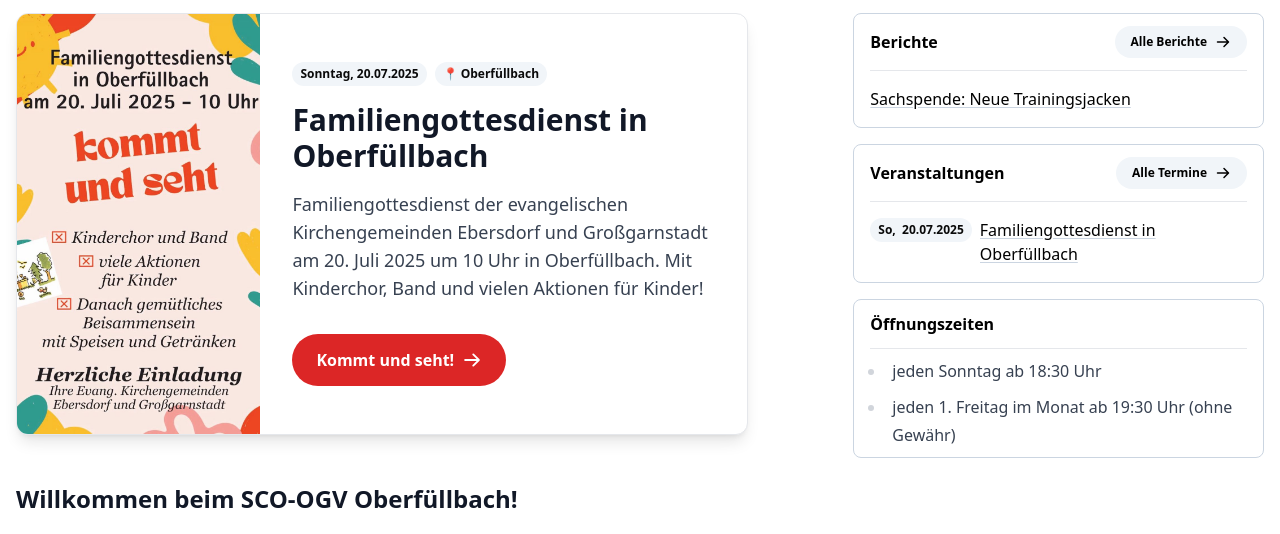
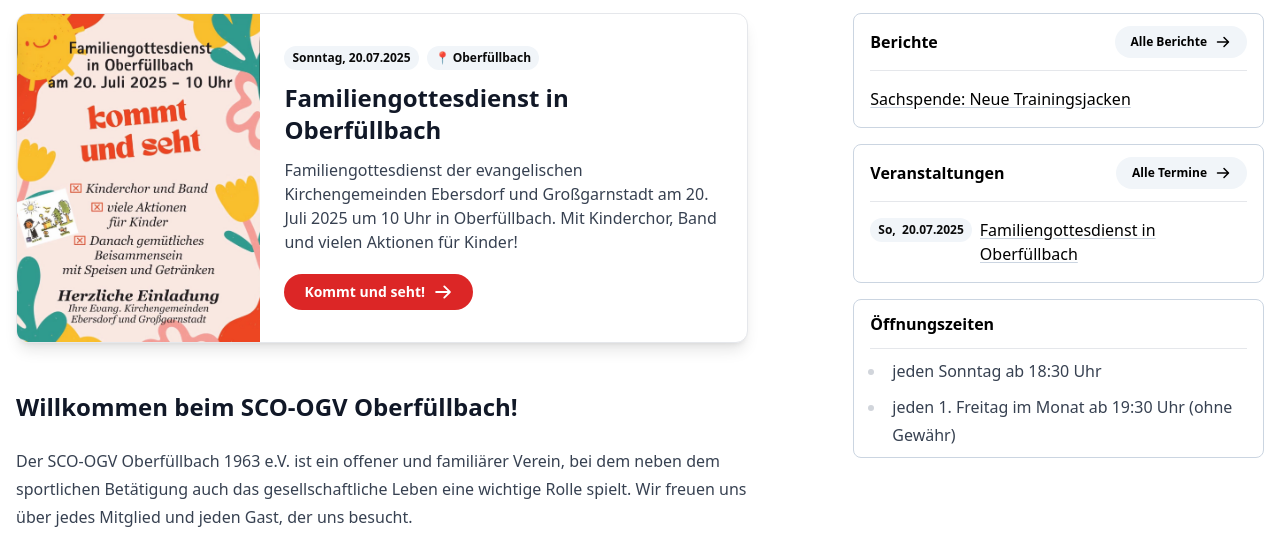
Before and after one commit to ingomc/astro-sco, an Astro site: page / in a window 1280 px wide. Shown: the part 483-1017 px from the top of the page. Built offline with nearby package versions, Linux system fonts and the light colour scheme; Astro itself is replaced by a stand-in of ours.

Commit message:
Adjust EventBanner styles and update section margin on index page

```diff
--- a/src/components/EventBanner.astro
+++ b/src/components/EventBanner.astro
@@ -19,15 +19,15 @@ const finalImageUrl = `/public${event.data.heroImage}`
             alt={event.data.title}
             width="400"
             height="300"
-            class="w-full h-48 lg:h-full object-cover object-top"
+            class="w-full h-40 lg:h-full object-cover object-top"
             widths={[200, 400]}
             sizes="(max-width: 1024px) 100vw, 400px"
           />
         </div>
       )}
 
-      <div class="flex-1 p-6 lg:p-8 lg:py-12">
-        <div class="space-y-4">
+      <div class="flex-1 p-4 lg:p-6 lg:py-8">
+        <div class="space-y-3">
           <div class="flex flex-wrap gap-2">
             <BadgeMini>
               <strong>
@@ -42,16 +42,16 @@ const finalImageUrl = `/public${event.data.heroImage}`
             )}
           </div>
 
-          <h2 class="text-2xl lg:text-3xl font-bold text-gray-900">
+          <h2 class="text-xl lg:text-2xl font-bold text-gray-900">
             {event.data.title}
           </h2>
 
-          <p class="text-lg text-gray-700">
+          <p class="text-base text-gray-700">
             {event.data.description}
           </p>
 
-          <div class="pt-4">
-            <span class="inline-flex items-center gap-2 px-6 py-3 rounded-full font-semibold bg-red-600 text-white hover:bg-red-700 transition-colors">
+          <div class="pt-2">
+            <span class="inline-flex items-center gap-2 px-5 py-2 rounded-full font-semibold bg-red-600 text-white hover:bg-red-700 transition-colors text-sm">
               {event.data.cta || 'Mehr erfahren'}
               <svg xmlns="http://www.w3.org/2000/svg" width="20" height="20" viewBox="0 0 256 256">
                 <path fill="currentColor" d="m224.49 136.49l-72 72a12 12 0 0 1-17-17L187 140H40a12 12 0 0 1 0-24h147l-51.49-51.52a12 12 0 0 1 17-17l72 72a12 12 0 0 1-.02 17.01Z"/>
--- a/src/pages/index.astro
+++ b/src/pages/index.astro
@@ -130,7 +130,7 @@ const regularEvents = featuredEvent ? events.filter(event => event.slug !== feat
 	<main class="content prose pb-4">
 		{
 			featuredEvent && (
-				<section class="not-prose mb-8">
+				<section class="not-prose mb-6">
 					<EventBanner event={featuredEvent} highlight={true} />
 				</section>
 			)
```
